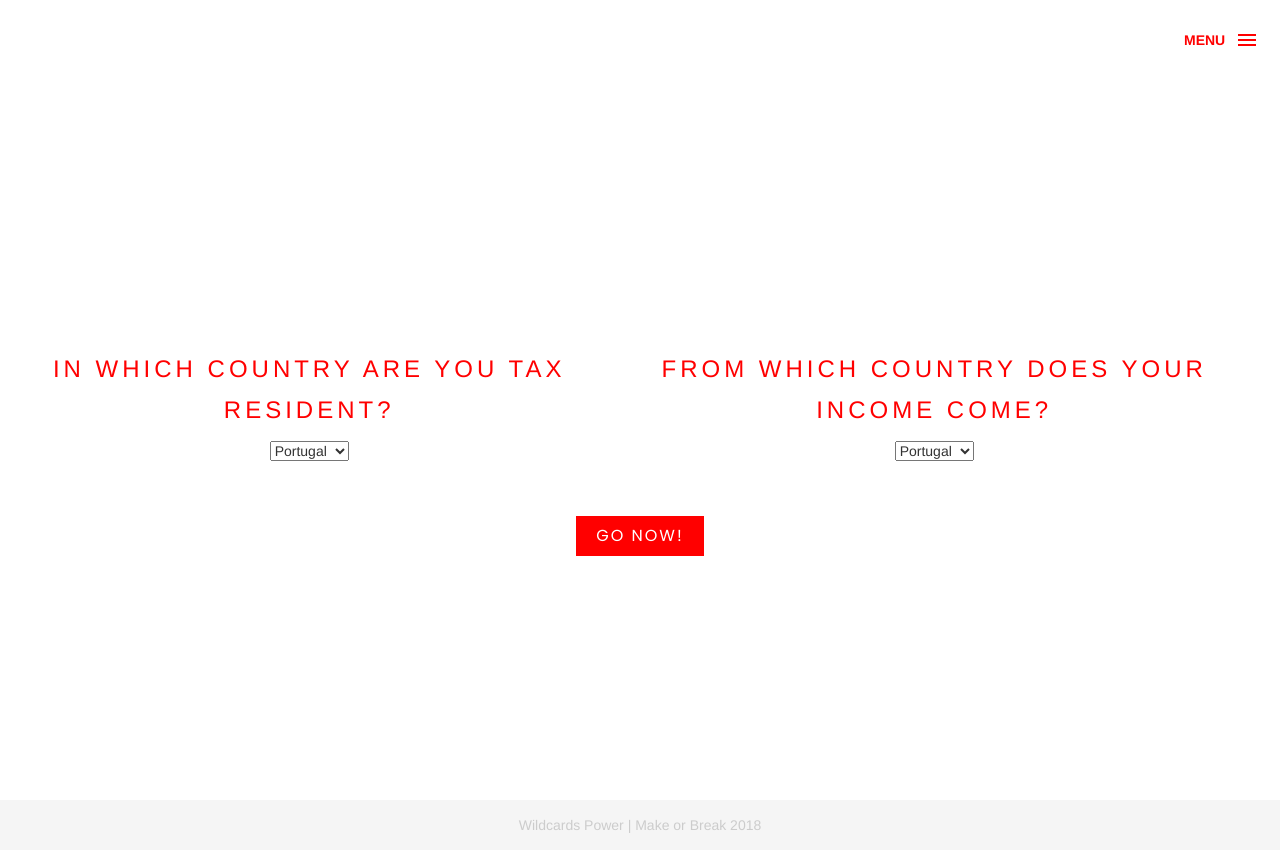
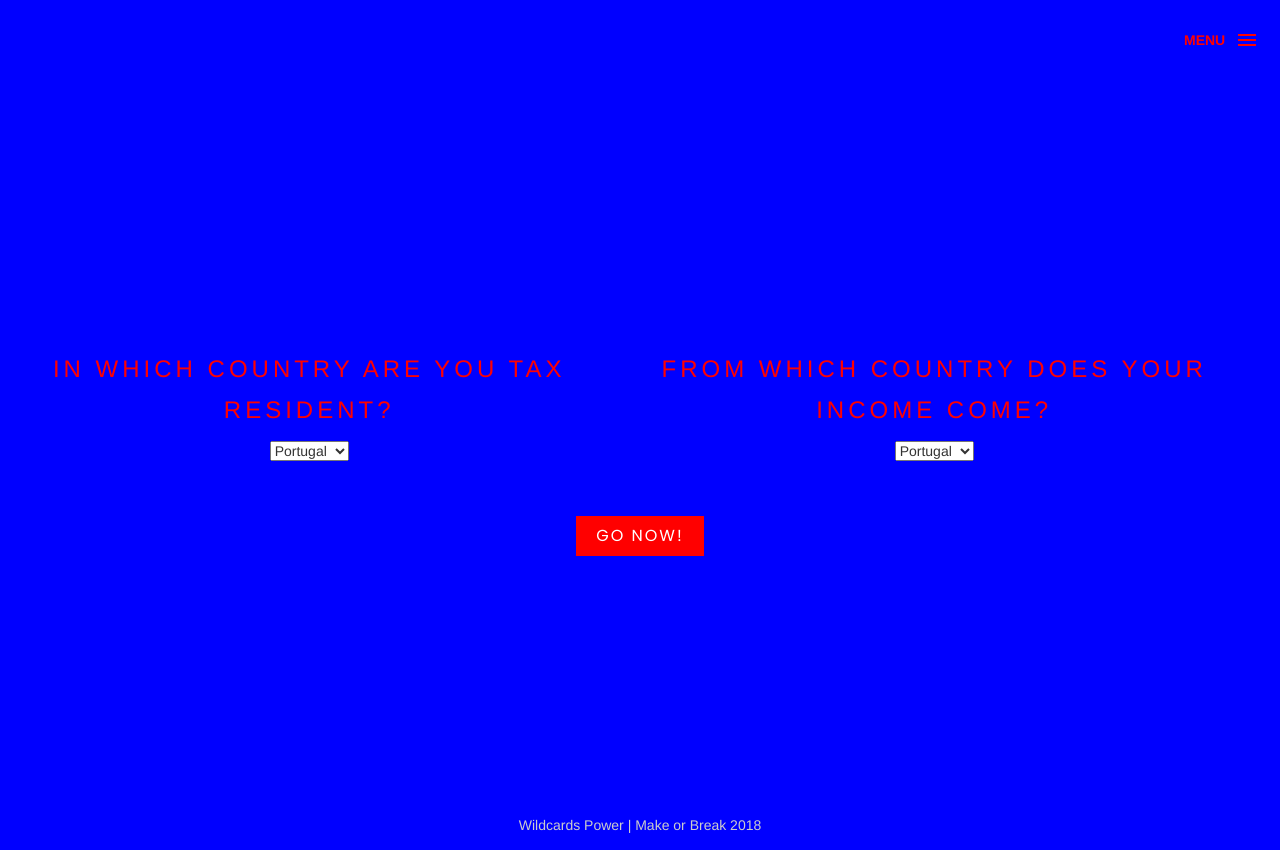
Before and after one commit to makeorbreak-io/the-unlikely-heroes, a website: page src/website/views/index.html in a window 1280 px wide. Drawn offline with nearby package versions, Linux system fonts and the light colour scheme.

Commit message:
activates proper css.

```diff
--- a/src/website/css/style.css
+++ b/src/website/css/style.css
@@ -10,7 +10,7 @@ body {
     height: 100%;
     font-family: 'Poppins', sans-serif;
     line-height: 1.8;
-    background: blue;
+    background-color: blue !important;
 }
 
 .no-padding {
@@ -435,7 +435,7 @@ td{
 footer {
     padding: 15px;
     text-align: center;
-    background: #f5f5f5
+    background: blue
 }
 
 .copyright {
```
